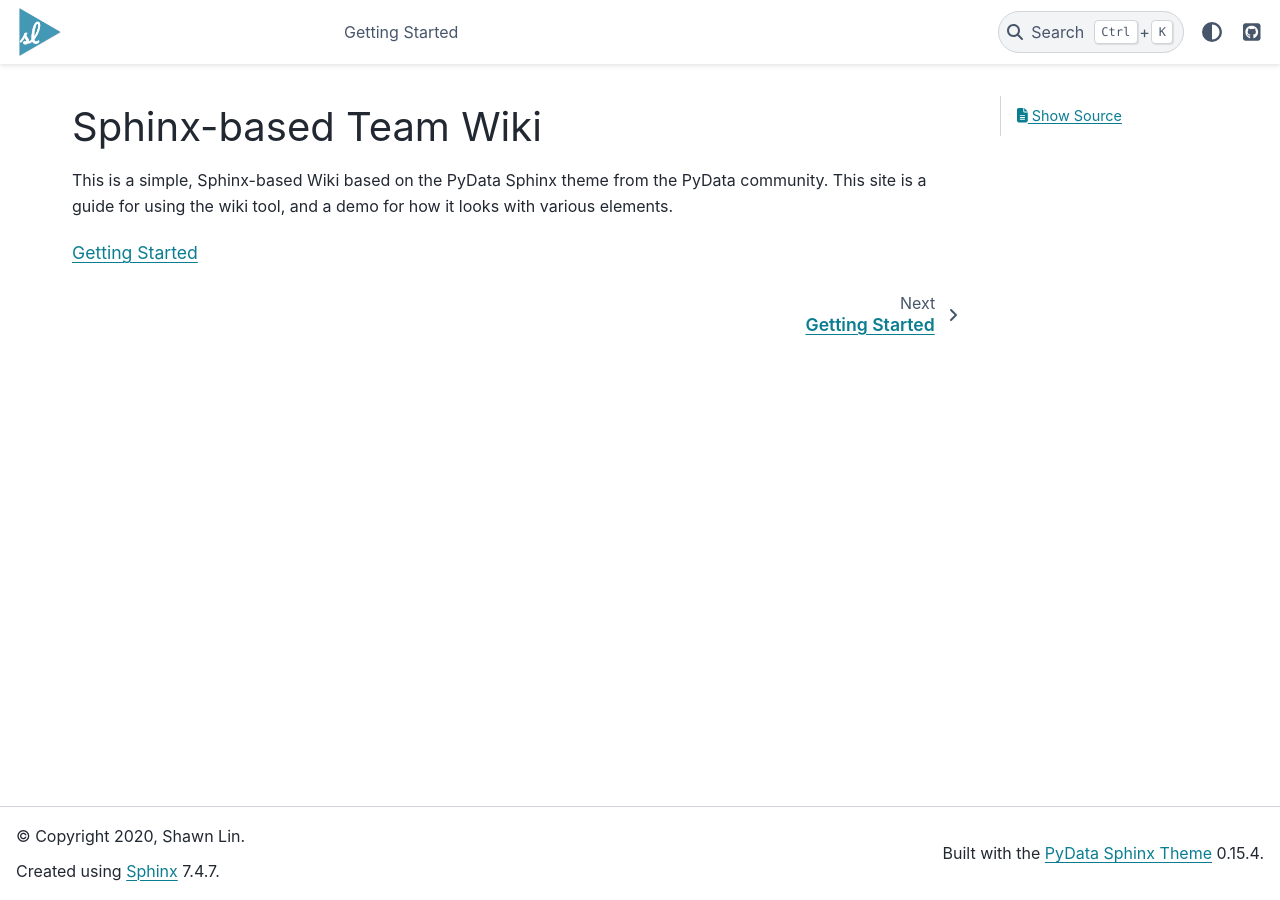
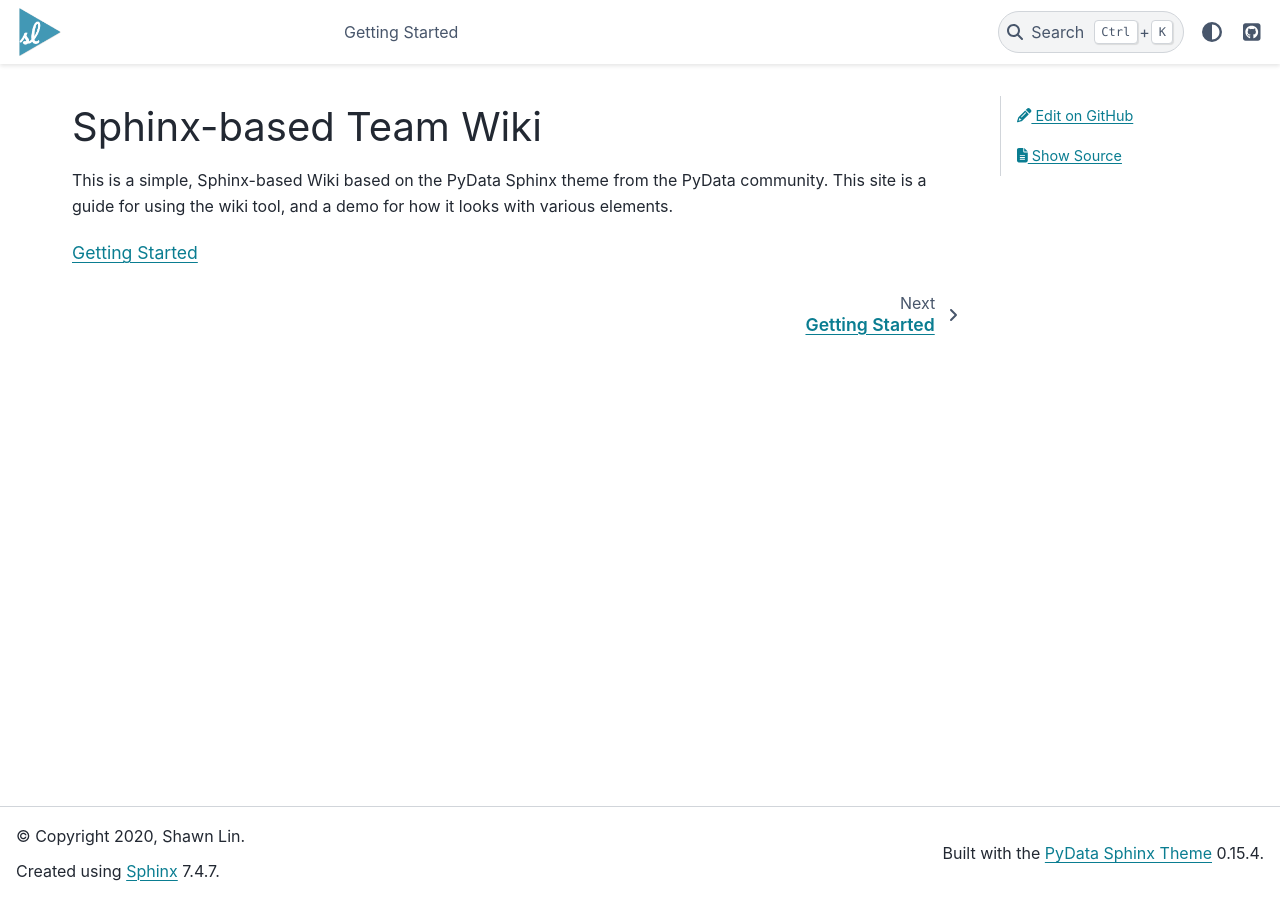
Before and after one commit to shawnlinxl/sphinx-wiki, a Sphinx documentation site: the page built from docs/source/index.rst, in a window 1280 px wide. Built offline with Sphinx 7.4.7 and the PyData theme 0.15.4, drawn with Linux system fonts in a browser that asks for light colours.

Commit message:
Add edit page button

```diff
--- a/docs/source/conf.py
+++ b/docs/source/conf.py
@@ -50,6 +50,7 @@
 
 html_theme_options = {
     "github_url": "https://github.com/shawnlinxl/sphinx-wiki",
+    "use_edit_page_button": True,
 }
 
 html_context = {
```
